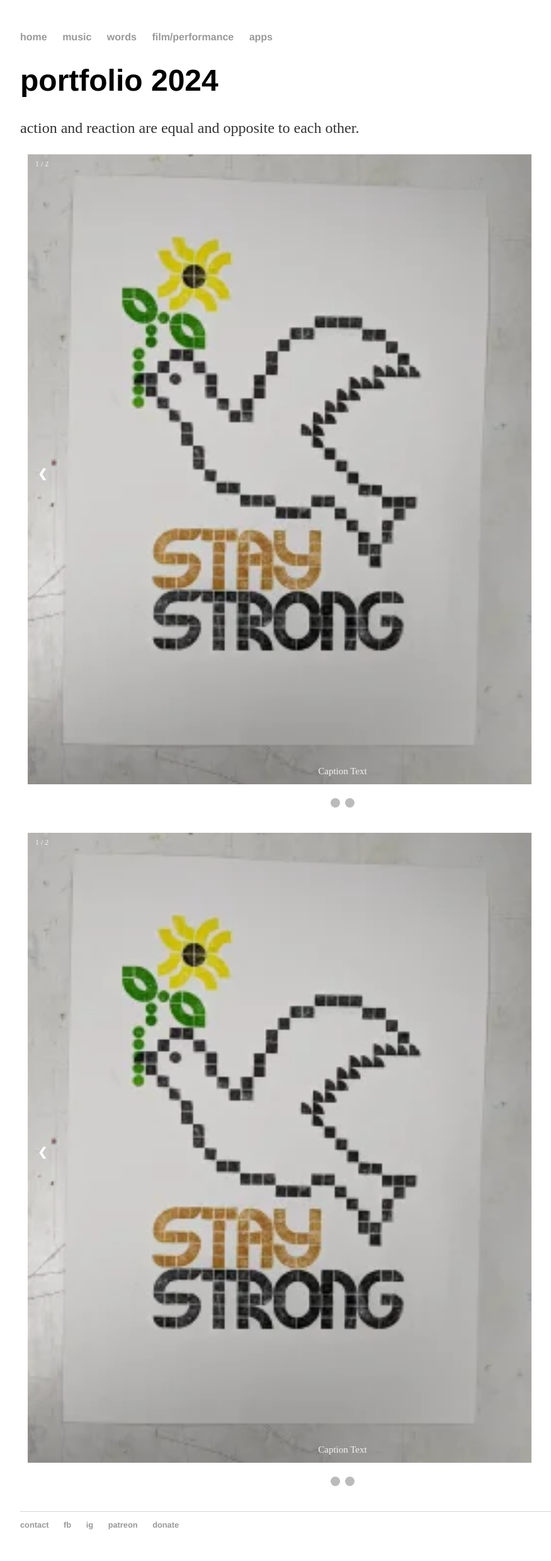
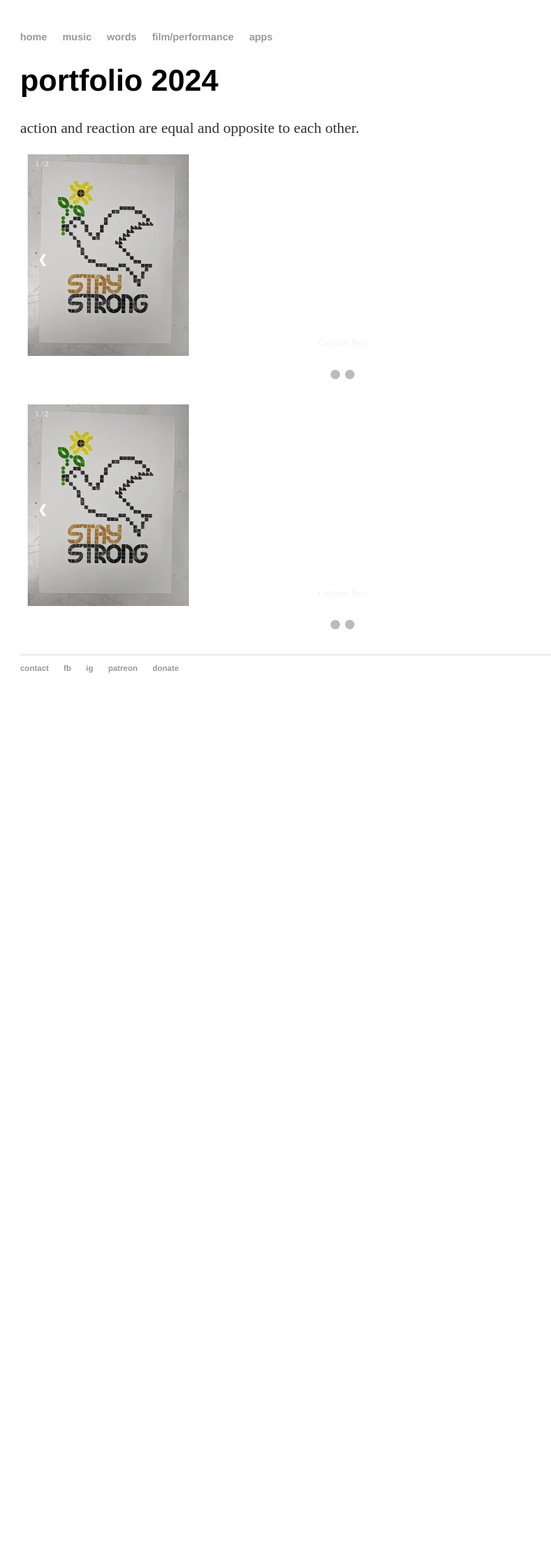
Before and after one commit to maksuihin/maksuihin.github.io, a Jekyll site: the page built from portfolio2024/index.html, in a window 1280 px wide. Shown: the whole page at 63% size, without its empty margins (96-971 px from the left). Built offline with Jekyll 4.4.1, drawn with Linux system fonts in a browser that asks for light colours; after the commit the page ends 1118 px from its top, so only the background shows below that.

Commit message:
image height 80%

```diff
--- a/portfolio2024/index.html
+++ b/portfolio2024/index.html
@@ -34,13 +34,13 @@ img {max-width:800px}
 
   <div class="mySlides1">
     <div class="numbertext">1 / 2</div>
-    <img src="MAK Sui-hin - Stay Strong (2024).jpg" style="width:80%">
+    <img src="MAK Sui-hin - Stay Strong (2024).jpg" style="height:80%">
     <div class="text">Caption Text</div>
   </div>
 
   <div class="mySlides1">
     <div class="numbertext">2 / 2</div>
-    <img src="MAK Sui-hin - Stay Strong (2024) - detail.jpg" style="width:80%">
+    <img src="MAK Sui-hin - Stay Strong (2024) - detail.jpg" style="height:80%">
     <div class="text">Caption Text</div>
   </div>
 
@@ -61,13 +61,13 @@ img {max-width:800px}
 
   <div class="mySlides2">
     <div class="numbertext">1 / 2</div>
-    <img src="MAK Sui-hin - Stay Strong (2024).jpg" style="width:80%">
+    <img src="MAK Sui-hin - Stay Strong (2024).jpg" style="height:80%">
     <div class="text">Caption Text</div>
   </div>
 
   <div class="mySlides2">
     <div class="numbertext">2 / 2</div>
-    <img src="MAK Sui-hin - Stay Strong (2024) - detail.jpg" style="width:80%">
+    <img src="MAK Sui-hin - Stay Strong (2024) - detail.jpg" style="height:80%">
     <div class="text">Caption Text</div>
   </div>
 
```
